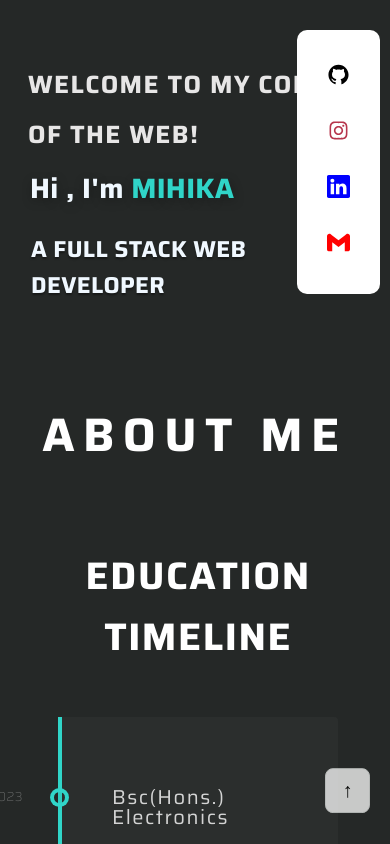
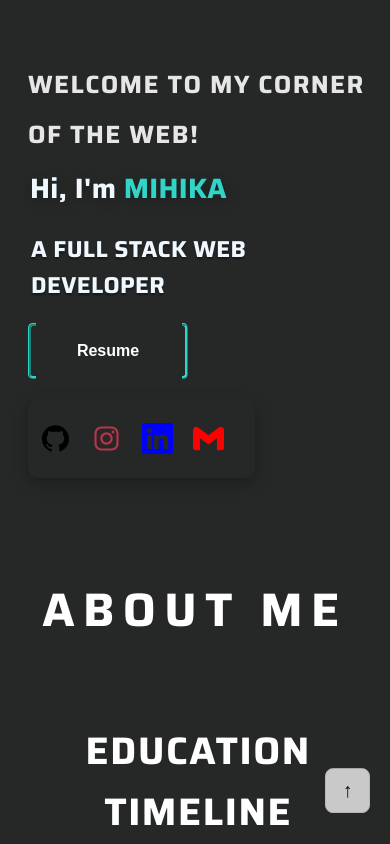
Before and after one commit to mihika14/portfolio, a React (Create React App) app: page / in a window 390 px wide. Shown: the top 844 px of the page. Built offline with nearby package versions, Linux system fonts and the light colour scheme; a web font is replaced by a local one.

Commit message:
added animations

```diff
--- a/package.json
+++ b/package.json
@@ -16,6 +16,7 @@
     "react": "^18.2.0",
     "react-dom": "^18.2.0",
     "react-icons": "^4.10.1",
+    "react-reveal": "^1.2.2",
     "react-router-dom": "^6.8.1",
     "react-scripts": "5.0.1",
     "web-vitals": "^2.1.4"
--- a/public/index.html
+++ b/public/index.html
@@ -11,6 +11,10 @@
     <link
       href="https://fonts.googleapis.com/css2?family=Gentium+Book+Plus&family=IBM+Plex+Mono:wght@400;700&family=Prompt:ital,wght@0,300;0,500;0,700;1,500&family=Kanit&family=Roboto+Serif:ital,opsz,wght@1,8..144,700&family=Rowdies:wght@300;400&family=Titillium+Web:wght@900&display=swap"
       rel="stylesheet"
+    />
+    <link
+      rel="stylesheet"
+      href="https://cdnjs.cloudflare.com/ajax/libs/animate.css/4.1.1/animate.min.css"
     />
     <link
       rel="stylesheet"
--- a/src/App.js
+++ b/src/App.js
@@ -3,7 +3,7 @@ import HomePage from "./components/HomePage/Homepage";
 import "./App.css";
 import Navbar from "./components/Navbar/Navbar";
 import About from "./components/About/About";
-import { Home } from "@mui/icons-material";
+import Fade from 'react-reveal/Fade';
 
 export default function App() {
 
@@ -35,7 +35,9 @@ export default function App() {
               ↑
               </button>
               <Navbar/>
+              <Fade left>
               <HomePage/>
+              </Fade>
               <About/>
           </div>
       )
--- a/src/components/About/About.css
+++ b/src/components/About/About.css
@@ -13,7 +13,7 @@
 }
 
 .about{
-  margin-top: 190px;
+  margin-top: 120px;
 }
 
 .aboutcontainer {
@@ -23,6 +23,8 @@
   justify-content: space-around;
   align-content: flex-start;
   flex-wrap: wrap;
+  animation-name: backInLeft;
+  animation-duration: 2s;
 }
 
 .aboutme-text {
--- a/src/components/About/About.js
+++ b/src/components/About/About.js
@@ -4,6 +4,10 @@ import "./About.css";
 import Education from "../Education/Education";
 import Projects from "../Projects/Projects";
 import Experience from "../Experience/Experience";
+import Zoom from 'react-reveal/Zoom';
+import Flip from 'react-reveal/Flip';
+
+
 
 const About = () => {
   return (
@@ -13,15 +17,21 @@ const About = () => {
         <div className="aboutcontainer">
           <Education />
         </div>
+        <Zoom inside>
         <div id="skills" className="skills">
           <Skills />
         </div>
-        <div className="projects">
+        </Zoom>
+        <Flip left>
+        <div id="projects" className="projects">
           <Projects />
         </div>
-        <div className="experience">
+        </Flip>
+        <Zoom inside>
+        <div id="experience" className="experience">
           <Experience />
         </div>
+        </Zoom>
       </div>
     </>
   );
--- a/src/components/Education/Education.js
+++ b/src/components/Education/Education.js
@@ -1,5 +1,6 @@
 import React from "react";
-import "./Education.css"; // Assuming your CSS for .bg and .blob is defined here
+import "./Education.css";
+import Fade from "react-reveal/Fade";
 
 const Education = () => {
   const educationData = [
@@ -37,6 +38,7 @@ const Education = () => {
 
   return (
     <div className="education-extracurii">
+      <Fade left>
         <div className="education">
           <h1 className="education-header">Education Timeline</h1>
           <ul className="timeline">
@@ -56,7 +58,10 @@ const Education = () => {
             ))}
           </ul>
         </div>
+      </Fade>
+
       <div className="extracurricular">
+        <Fade right>
           <h1 className="education-header">Extracurricular Engagements</h1>
           <div className="extracurricular-container">
             <div class="extracurricular-item">
@@ -84,8 +89,8 @@ const Education = () => {
               <p>
                 <ul>
                   <li>
-                  In college, I actively engaged with the academic community as
-                  a dedicated member of the departmental council.
+                    In college, I actively engaged with the academic community
+                    as a dedicated member of the departmental council.
                   </li>
                   <br />
                   <li>
@@ -103,6 +108,7 @@ const Education = () => {
               </p>
             </div>
           </div>
+        </Fade>
       </div>
     </div>
   );
--- a/src/components/HomePage/Homepage.css
+++ b/src/components/HomePage/Homepage.css
@@ -1,7 +1,6 @@
 .homepagecontainer {
   font-family: "Saira";
   display: flex;
-
   justify-content: space-between;
   margin-top: 50px;
   flex-direction: column;
@@ -11,6 +10,7 @@
   display: flex;
   flex-direction: column;
   flex-grow: 1;
+
 }
 
 .headerhomepagecontainer {
@@ -70,21 +70,16 @@
   letter-spacing: 4px;
   text-shadow: 0 2px 2px rgba(0, 0, 0, 0.4);
   margin-top: 10px;
-  /* text-align: center; */
   text-transform: uppercase;
   font-weight: 700;
   margin-left: 14px;
-  /* margin-right: auto; */
 }
 
 .contact-container {
   position: fixed;
-  /* top: 0; */
   right: 10px;
-  /* height: 100%; */
   display: flex;
   flex-direction: column;
-  justify-content: center;
   background-color: #ffffff;
   padding: 20px;
   border-radius: 10px;
@@ -92,7 +87,7 @@
 }
 
 .contact-card {
-  /* text-align: center; */
+  text-align: center;
 }
 
 .value {
@@ -106,61 +101,60 @@
   color: #ff5733;
 }
 
-@-webkit-keyframes bounce_613 {
-  40% {
-    -webkit-transform: scale(1.4);
-    transform: scale(1.4);
-  }
-
-  60% {
-    -webkit-transform: scale(0.8);
-    transform: scale(0.8);
-  }
-
-  80% {
-    -webkit-transform: scale(1.2);
-    transform: scale(1.2);
-  }
-
-  100% {
-    -webkit-transform: scale(1);
-    transform: scale(1);
-  }
+.resume-btn {
+  width: 10em;
+  position: relative;
+  height: 3.5em;
+  border: 3px ridge #30d5c8;
+  outline: none;
+  background-color: transparent;
+  color: white;
+  transition: 1s;
+  border-radius: 0.3em;
+  font-size: 16px;
+  font-weight: bold;
+  margin-left: 20px;
+  margin-top: 20px;
 }
 
-@keyframes bounce_613 {
-  40% {
-    -webkit-transform: scale(1.4);
-    transform: scale(1.4);
-  }
-
-  60% {
-    -webkit-transform: scale(0.8);
-    transform: scale(0.8);
-  }
-
-  80% {
-    -webkit-transform: scale(1.2);
-    transform: scale(1.2);
-  }
-
-  100% {
-    -webkit-transform: scale(1);
-    transform: scale(1);
-  }
+.resume-btn::after {
+  content: "";
+  position: absolute;
+  top: -10px;
+  left: 3%;
+  width: 95%;
+  height: 40%;
+  background-color:#252827;
+  transition: 0.5s;
+  transform-origin: center;
 }
 
-.value {
-  font-size: 23px;
-  padding: 10px;
+.resume-btn::before {
+  content: "";
+  transform-origin: center;
+  position: absolute;
+  top: 80%;
+  left: 3%;
+  width: 95%;
+  height: 40%;
+  background-color: #252827;
+  transition: 0.5s;
 }
 
+.resume-btn:hover::before, .resume-btn:hover::after {
+  transform: scale(0)
+}
 
+.resume-btn:hover {
+  box-shadow: inset 0px 0px 25px #30d5c8;
+}
 
 @media (max-width: 768px) {
   .homepagecontainer {
     font-size: 14px;
     margin-top: 30px;
+    display: flex;
+    flex-direction: column;
   }
 
   .headerhomepage1 {
@@ -179,16 +173,61 @@
     font-size: 31px;
     letter-spacing: 0.3px;
   }
+
+  .contact-container {
+    position: relative;
+    right: auto;
+    margin-top: 20px;
+  }
+
+  .contact-card {
+    display: flex;
+    flex-direction: row;
+    justify-content: center;
+    text-align: center;
+    width: 100%;
+  }
+
+
 }
 
 @media (max-width: 480px) {
   .homepagecontainer {
     font-size: 12px;
+    margin-top: 30px;
+    display: flex;
+    flex-direction: column;
   }
 
   .hometextcontainer {
     font-size: 23px;
     margin-top: 21px;
+
     margin-left: 13px;
+  }
+
+  .contact-container {
+    position: relative;
+    right: auto;
+    margin-top: 20px;
+    width: 50%;
+    height: 39px;
+    margin-left: 20px;
+    background-color: #252827;
+    border-radius: 10px;
+    box-shadow: 0 5px 15px 0 rgba(0, 0, 0, 0.25);
+  }
+
+  .contact-card {
+    display: flex;
+    flex-direction: row;
+    justify-content: center;
+    text-align: center;
+    width: 100%;
+  }
+
+  .value{
+    font-size: 31px;
+    margin-right: 20px;
+  }
 }
-}
--- a/src/components/HomePage/Homepage.js
+++ b/src/components/HomePage/Homepage.js
@@ -1,4 +1,4 @@
-import React from "react";
+import React, { useEffect } from "react";
 import "./Homepage.css";
 import { SiGmail } from "react-icons/si";
 import {
@@ -9,37 +9,40 @@ import {
 import { BsLinkedin } from "react-icons/bs";
 
 const HomePage = () => {
+
+
   return (
-    <>
     <div className="homepagecontainer" id="homepage">
       <div className="homepage">
         <div className="headerhomepagecontainer">
-            <div className="headerhomepage1">
-              Welcome to my corner of the web!
-            </div>
-            <span className="intro">Hi , I'm <span className="intro-name"> Mihika</span></span>
+          <div className="headerhomepage1">Welcome to my corner of the web!</div>
+          <span className="intro">
+            Hi, I'm <span className="intro-name">Mihika</span>
+          </span>
           <div className="hometextcontainer">A Full Stack Web Developer</div>
         </div>
-
+        <a href="http://tinyurl.com/mihika12" target="/blank">
+          <button className="resume-btn">Resume</button>
+        </a>
       </div>
       <div className="contact-container">
-          <div class="contact-card">
-            <a class="value" href="https://github.com/mihika14">
+        <div className="contact-card">
+          <a className="value" href="https://github.com/mihika14">
             <AiFillGithub style={{ color: "black" }} />
           </a>
-            <a class="value" href="https://www.instagram.com/_mihika14_/">
+          <a className="value" href="https://www.instagram.com/_mihika14_/">
             <AiOutlineInstagram style={{ color: "#b6354c" }} />
           </a>
-            <a class="value" href="https://www.linkedin.com/in/mihikasaxena14/">
+          <a className="value" href="https://www.linkedin.com/in/mihikasaxena14/">
             <BsLinkedin style={{ color: "blue" }} />
           </a>
-            <a class="value" href="mailto:mihikasaxena13@gmail.com">
+          <a className="value" href="mailto:mihikasaxena13@gmail.com">
             <SiGmail style={{ color: "red" }} />
           </a>
         </div>
       </div>
     </div>
-    </>
   );
 };
+
 export default HomePage;
--- a/src/components/Navbar/Navbar.js
+++ b/src/components/Navbar/Navbar.js
@@ -4,9 +4,8 @@ import "./Navbar.css";
 const Navbar = () => {
   const navigationItems = [
     { name: "About", link: "#about" },
-    { name: "Home", link: "#skills" },
-    { name: "Projects", link: "#about" },
-    { name: "Experience", link: "#about" },
+    { name: "Projects", link: "#projects" },
+    { name: "Experience & certifications", link: "#experience" },
   ];
 
   return (
```
Also changed, not shown: 1 other file (tests, documents, lock files or other folders). Lines whose indentation alone changed are shown as unchanged.
